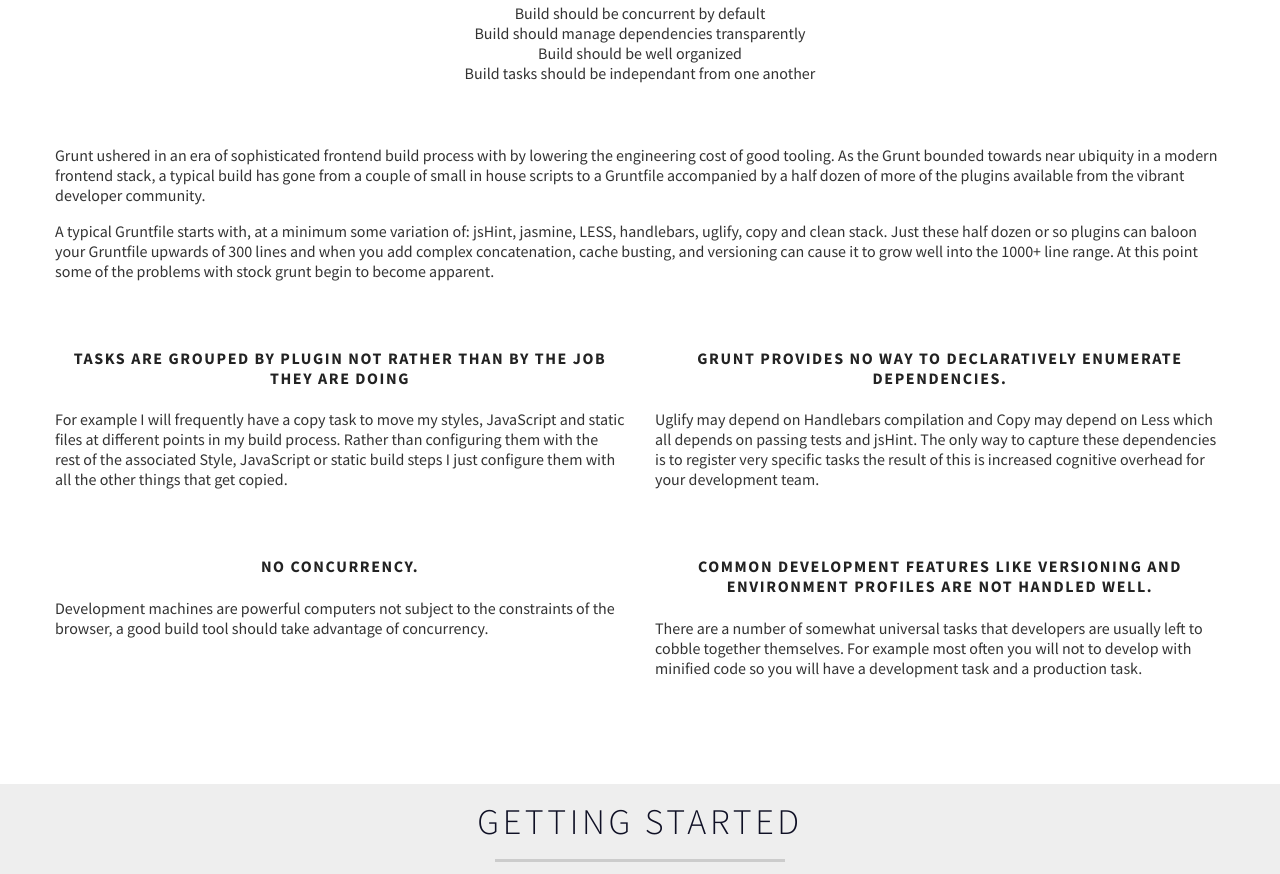
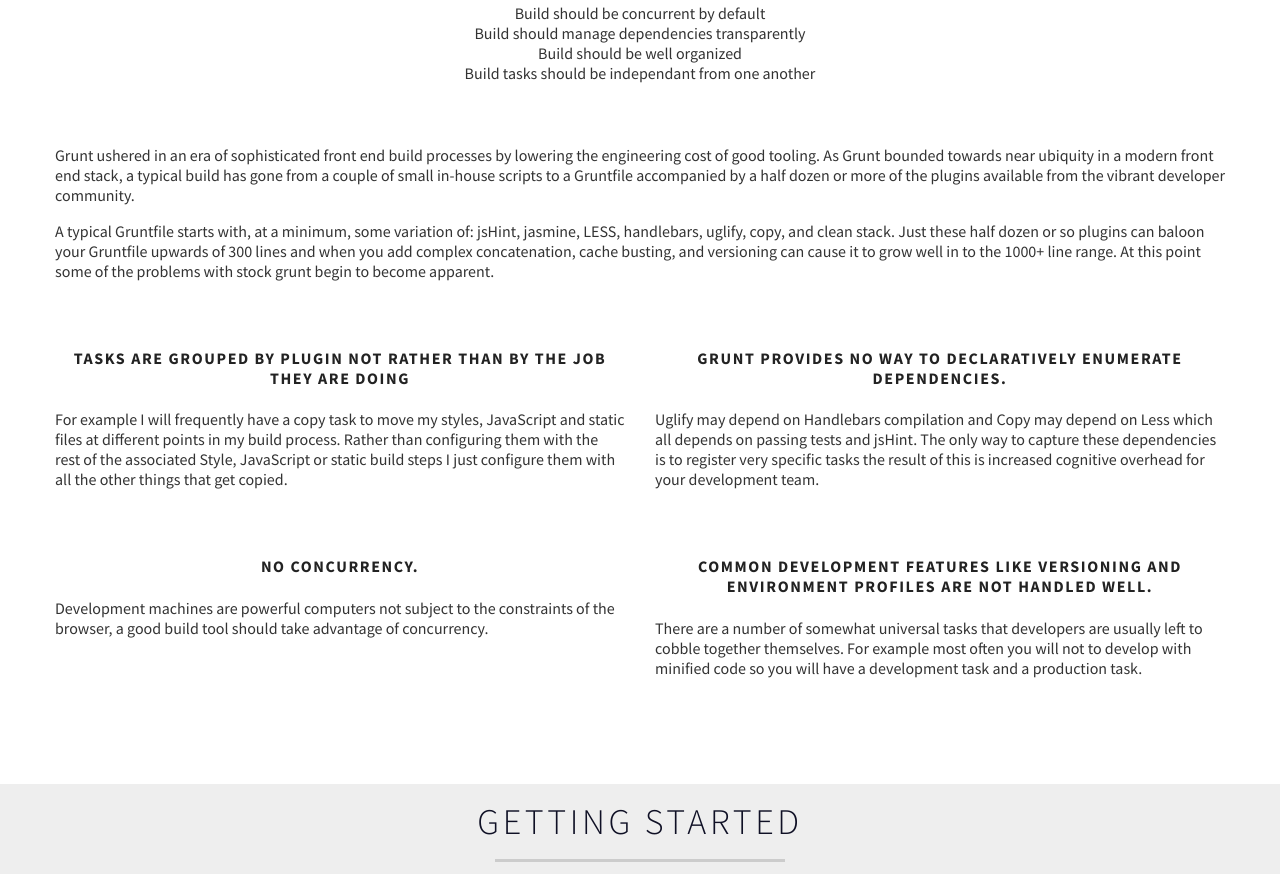
Before and after one commit to baer/pintjs.com, a plain HTML site: page index.html in a window 1280 px wide. Shown: the part 1339-2213 px from the top of the page. Drawn offline with Linux system fonts and the light colour scheme.

Commit message:
front end is two words, removed confusing with, added oxford comma, replaced into with in to ('balloon in' is a phrasal verb, to is a preposition that happened to fall next to it)

```diff
--- a/index.html
+++ b/index.html
@@ -108,10 +108,10 @@
 
 					<div class="col-full">
 						<p>
-							Grunt ushered in an era of sophisticated frontend build process with by lowering the engineering cost of good tooling. As the Grunt bounded towards near ubiquity in a modern frontend stack, a typical build has gone from a couple of small in house scripts to a Gruntfile accompanied by a half dozen of more of the plugins available from the vibrant developer community.
+							Grunt ushered in an era of sophisticated front end build processes by lowering the engineering cost of good tooling. As Grunt bounded towards near ubiquity in a modern front end stack, a typical build has gone from a couple of small in-house scripts to a Gruntfile accompanied by a half dozen or more of the plugins available from the vibrant developer community.
 						</p>
 						<p>
-							A typical Gruntfile starts with, at a minimum some variation of: jsHint, jasmine, LESS, handlebars, uglify, copy and clean stack. Just these half dozen or so plugins can baloon your Gruntfile upwards of 300 lines and when you add complex concatenation, cache busting, and versioning can cause it to grow well into the 1000+ line range. At this point some of the problems with stock grunt begin to become apparent.
+							A typical Gruntfile starts with, at a minimum, some variation of: jsHint, jasmine, LESS, handlebars, uglify, copy, and clean stack. Just these half dozen or so plugins can baloon your Gruntfile upwards of 300 lines and when you add complex concatenation, cache busting, and versioning can cause it to grow well in to the 1000+ line range. At this point some of the problems with stock grunt begin to become apparent.
 						</p>
 					</div>
 
```
